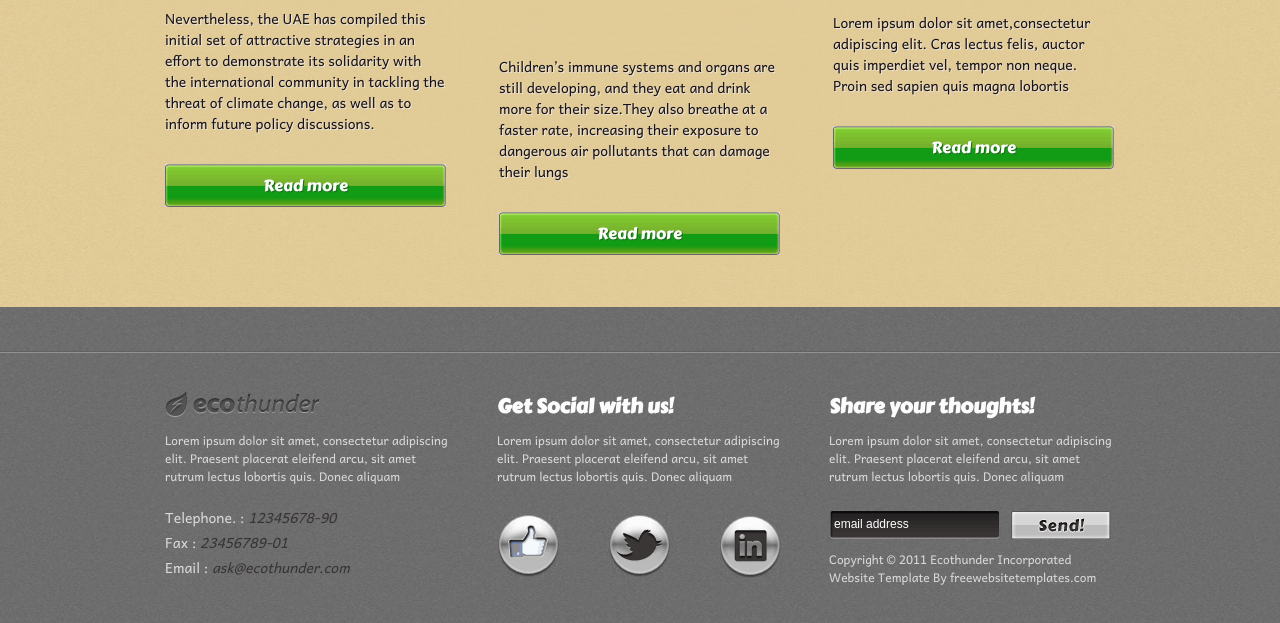
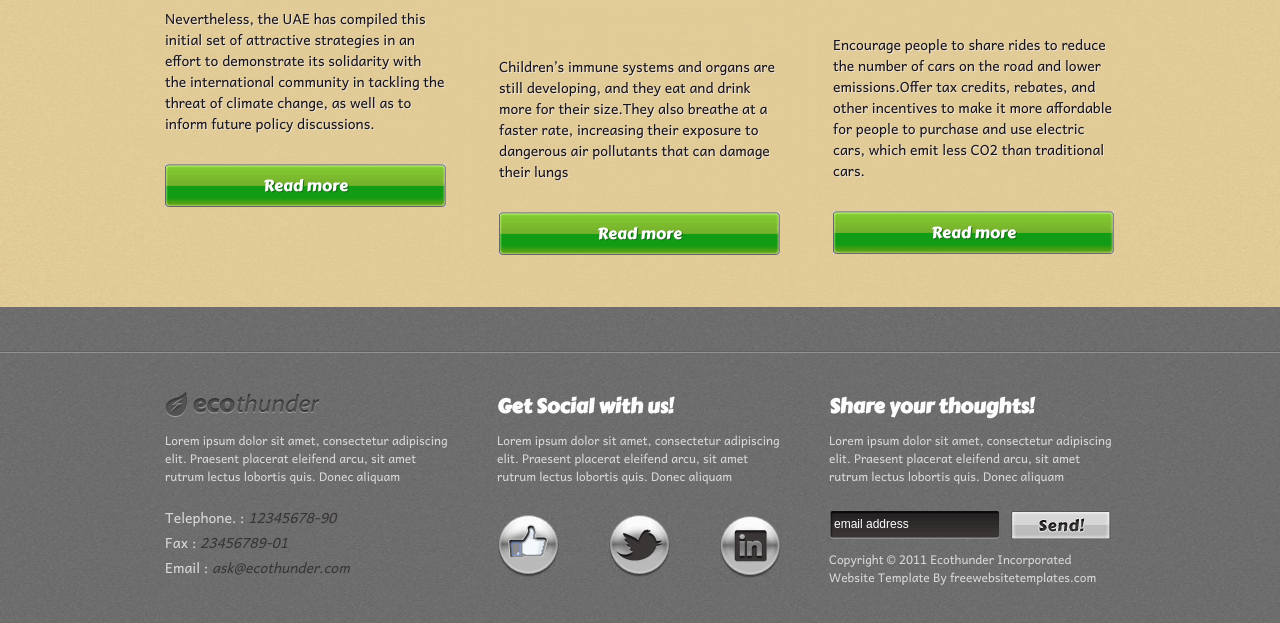
Before and after one commit to Burnaviour/EvoGreenProject, a plain HTML site: page index.html in a window 1280 px wide. Shown: the part 1004-1627 px from the top of the page. Drawn offline with Linux system fonts and the light colour scheme.

Commit message:
second update

```diff
--- a/index.html
+++ b/index.html
@@ -102,11 +102,12 @@
                 src="https://images.unsplash.com/photo-1589561253898-768105ca91a8?ixlib=rb-4.0.3&ixid=MnwxMjA3fDB8MHxwaG90by1wYWdlfHx8fGVufDB8fHx8&auto=format&fit=crop&w=2069&q=80"
                 alt=""
             /></a>
-
+            <br /><br />
             <p>
-              Lorem ipsum dolor sit amet,consectetur adipiscing elit. Cras
-              lectus felis, auctor quis imperdiet vel, tempor non neque. Proin
-              sed sapien quis magna lobortis
+              Encourage people to share rides to reduce the number of cars on
+              the road and lower emissions.Offer tax credits, rebates, and other
+              incentives to make it more affordable for people to purchase and
+              use electric cars, which emit less CO2 than traditional cars.
             </p>
             <a class="link" href="osmosis-beats.html">Read more</a>
           </li>
```
